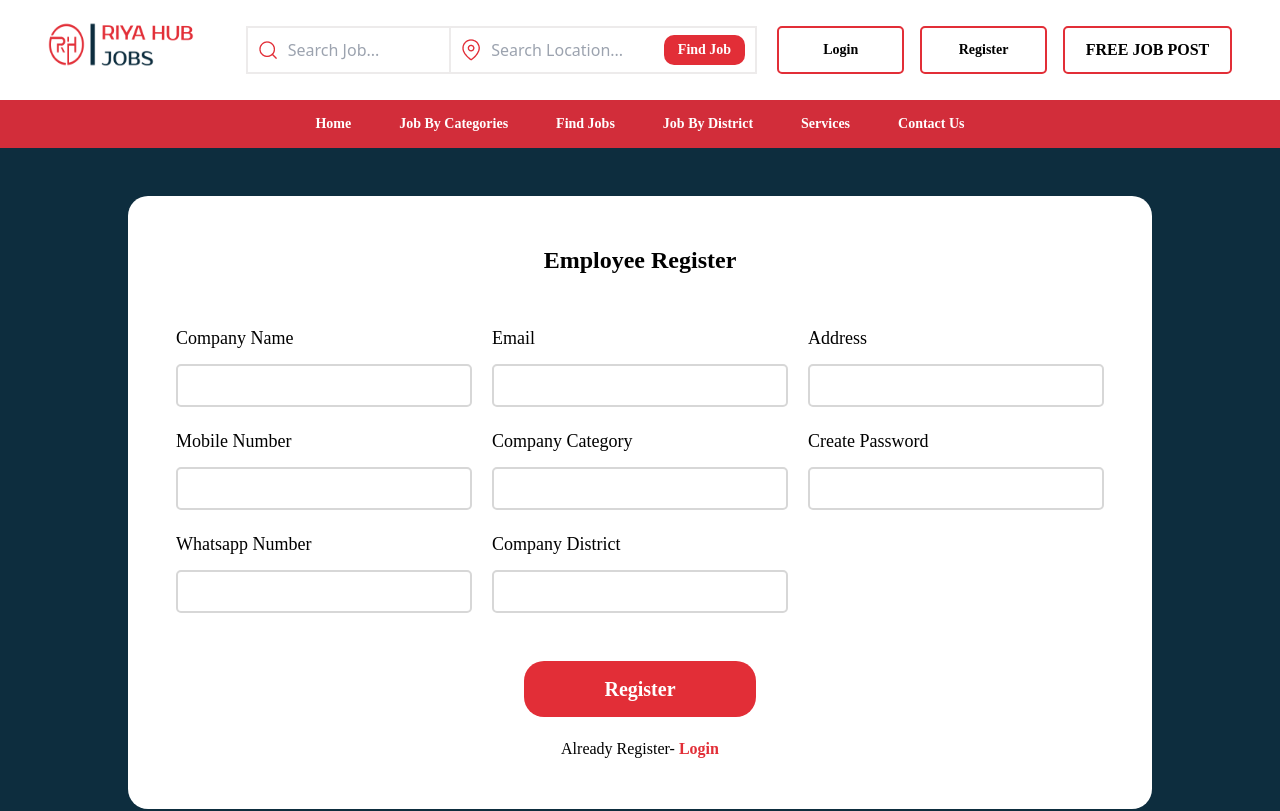
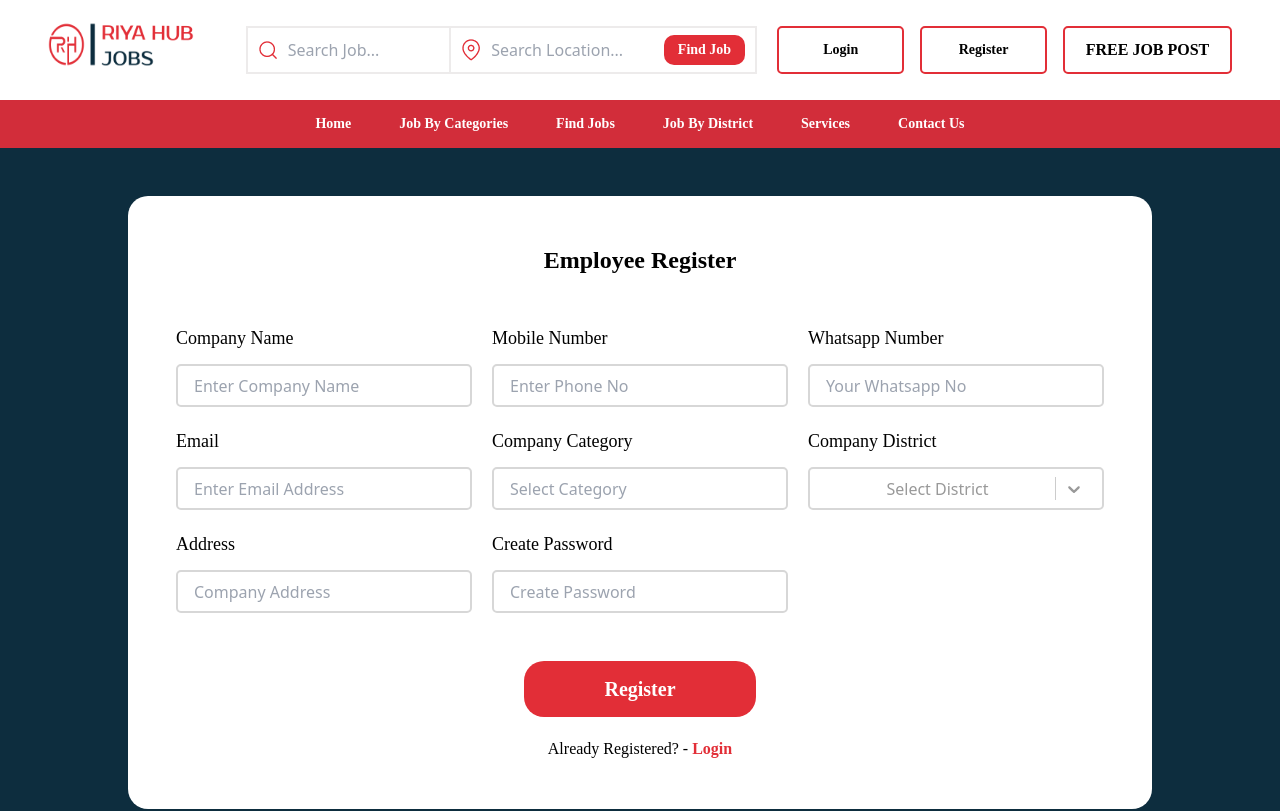
Before and after one commit to saneenv/riyahub, a React (Create React App) app: page /empreg in a window 1280 px wide. Shown: the top 811 px of the page. Built offline with nearby package versions, Linux system fonts and the light colour scheme.

Commit message:
backend employee reg started

```diff
--- a/package.json
+++ b/package.json
@@ -11,6 +11,7 @@
     "react-responsive": "^10.0.0",
     "react-router-dom": "^6.26.2",
     "react-scripts": "5.0.1",
+    "react-select": "^5.8.1",
     "web-vitals": "^2.1.4"
   },
   "scripts": {
--- a/src/components/EmployeeReg.jsx
+++ b/src/components/EmployeeReg.jsx
@@ -1,16 +1,122 @@
-import React,{useEffect} from 'react'
+import React, { useState, useEffect } from 'react';
 import NavbarMob from './NavbarMob';
 import Navbar from './Navbar';
 import { useMediaQuery } from 'react-responsive';
 import Footer from './Footer';
 import Navbar2 from './Navbar2';
+import Select from 'react-select';
+import statesAndDistricts from '../json/states-and-districts.json';
+import { useNavigate } from 'react-router-dom';
+
+function EmployeeReg() {
+    const [companyName, setCompanyName] = useState('');
+    const [mobileNumber, setMobileNumber] = useState('');
+    const [whatsappNumber, setWhatsappNumber] = useState('');
+    const [email, setEmail] = useState('');
+    const [companyCategory, setCompanyCategory] = useState('');
+    const [companyDistrict, setCompanyDistrict] = useState('');
+    const [address, setAddress] = useState('');
+    const [password, setPassword] = useState('');
+    const navigate = useNavigate();
+
+    const apiBaseUrl = process.env.REACT_APP_API_BASE_URL;
+    const [districtOptions, setDistrictOptions] = useState([]);
+
+    useEffect(() => {
+        window.scrollTo(0, 0);
+
+        // Extract districts from the imported JSON data
+        const districts = statesAndDistricts.states[0].districts.map(district => ({
+            value: district,
+            label: district
+        }));
+
+        setDistrictOptions(districts); // Set district options for the select
+    }, []);
+
+    const isMobile = useMediaQuery({ query: '(max-width: 768px)' });
+
+    const handleDistrictChange = selectedOption => {
+        setCompanyDistrict(selectedOption ? selectedOption.value : ''); // Set the selected district value
+    };
+
+    const handleSubmit = async () => {
+        // Validation checks
+        const mobilePattern = /^[0-9]{10}$/;
+        const emailPattern = /^[^\s@]+@[^\s@]+\.[^\s@]+$/;
+
+        // Check for empty fields
+        if (!companyName || !mobileNumber || !whatsappNumber || !email ||
+            !companyCategory || !companyDistrict || !address || !password) {
+            alert('Please fill in all fields.');
+            return; // Stop the function if any field is empty
+        }
+
+        // Validate mobile and WhatsApp numbers
+        if (!mobilePattern.test(mobileNumber)) {
+            alert('Mobile Number must be 10 digits.');
+            return; // Stop the function if validation fails
+        }
+
+        if (!mobilePattern.test(whatsappNumber)) {
+            alert('WhatsApp Number must be 10 digits.');
+            return; // Stop the function if validation fails
+        }
+
+        // Validate email format
+        if (!emailPattern.test(email)) {
+            alert('Please enter a valid email address.');
+            return; // Stop the function if validation fails
+        }
+
+        const formData = {
+            companyName,
+            mobileNumber,
+            whatsappNumber,
+            email,
+            companyCategory,
+            companyDistrict,
+            address,
+            password,
+        };
+
+        console.log(formData);
+
+        try {
+            const response = await fetch(`${apiBaseUrl}/registerEmployee`, {
+                method: 'POST',
+                headers: {
+                    'Content-Type': 'application/json',
+                },
+                body: JSON.stringify(formData),
+            });
+
+            const data = await response.json();
+
+            if (response.ok) {
+            alert('Registration Successful');
+            navigate('/verify');
+            // Clear all input fields
+            setCompanyName('');
+            setMobileNumber('');
+            setWhatsappNumber('');
+            setEmail('');
+            setCompanyCategory('');
+            setCompanyDistrict(''); // Clear district
+            setAddress('');
+            setPassword('');
+            } else {
+                console.log('Response error:', data);
+                alert('Error in registration');
+            }
+        } catch (err) {
+            console.error('Request error:', err);
+            alert('Error connecting to server');
+        }
+    };
 
 
-function EmployeeReg() {
-    useEffect(() => {
-        window.scrollTo(0, 0);
-    }, []);
-    const isMobile = useMediaQuery({ query: '(max-width: 768px)' });
+
     return (
         <div className='flex flex-col min-h-screen'>
             {isMobile ? <NavbarMob /> : <Navbar />}
@@ -18,58 +124,152 @@ function EmployeeReg() {
                 <Navbar2 />
             </div>
             <div className='flex justify-center items-center bg-[#0D2D3E] py-12'>
-            <div className='lg:w-[80%] w-[90%] h-[70%] bg-[white]  flex flex-col items-center  gap-12 py-12 lg:rounded-[20px] rounded-[5px]'>
+                <div className='lg:w-[80%] w-[90%] h-[70%] bg-[white] flex flex-col items-center gap-12 py-12 lg:rounded-[20px] rounded-[5px]'>
                     <span className='text-2xl font-[700] font-[display]'>Employee Register</span>
                     <div className='grid lg:grid-cols-3 grid-cols-1 gap-5 lg:px-12 px-3 w-full'>
                         <div className='flex flex-col gap-3'>
                             <span className='text-left text-lg font-[500] font-[display]'>Company Name</span>
-                        <input type="text" className='h-[43px] w-full  border-2 border-[#D7D7D7] rounded-[5px] px-4' />
+                            <input
+                                placeholder='Enter Company Name'
+                                type="text"
+                                value={companyName}
+                                onChange={(e) => setCompanyName(e.target.value)}
+                                className='h-[43px] w-full border-2 border-[#D7D7D7] rounded-[5px] px-4'
+                            />
                         </div>
                         <div className='flex flex-col gap-3'>
-                        <span className='text-left text-lg font-[500] font-[display]'>Email</span>
-                        <input type="text" className='h-[43px] w-full  border-2 border-[#D7D7D7] rounded-[5px] px-4' />
+                            <span className='text-left text-lg font-[500] font-[display]'>Mobile Number</span>
+                            <input
+                                placeholder='Enter Phone No'
+                                type="text"
+                                value={mobileNumber}
+                                onChange={(e) => setMobileNumber(e.target.value)}
+                                className='h-[43px] w-full border-2 border-[#D7D7D7] rounded-[5px] px-4'
+                            />
                         </div>
                         <div className='flex flex-col gap-3'>
-                        <span className='text-left text-lg font-[500] font-[display]'>Address</span>
-                        <input type="text" className='h-[43px] w-full  border-2 border-[#D7D7D7] rounded-[5px] px-4' />
+                            <span className='text-left text-lg font-[500] font-[display]'>Whatsapp Number</span>
+                            <input
+                                placeholder='Your Whatsapp No'
+                                type="text"
+                                value={whatsappNumber}
+                                onChange={(e) => setWhatsappNumber(e.target.value)}
+                                className='h-[43px] w-full border-2 border-[#D7D7D7] rounded-[5px] px-4'
+                            />
                         </div>
 
                         <div className='flex flex-col gap-3'>
-                        <span className='text-left text-lg font-[500] font-[display]'>Mobile Number</span>
-                        <input type="text" className='h-[43px] w-full  border-2 border-[#D7D7D7] rounded-[5px] px-4' />
+                            <span className='text-left text-lg font-[500] font-[display]'>Email</span>
+                            <input
+                                placeholder='Enter Email Address'
+                                type="text"
+                                value={email}
+                                onChange={(e) => setEmail(e.target.value)}
+                                className='h-[43px] w-full border-2 border-[#D7D7D7] rounded-[5px] px-4'
+                            />
                         </div>
                         <div className='flex flex-col gap-3'>
                             <span className='text-left text-lg font-[500] font-[display]'>Company Category</span>
-                        <input type="text" className='h-[43px] w-full  border-2 border-[#D7D7D7] rounded-[5px] px-4' />
+                            <input
+                                placeholder='Select Category'
+                                type="text"
+                                value={companyCategory}
+                                onChange={(e) => setCompanyCategory(e.target.value)}
+                                className='h-[43px] w-full border-2 border-[#D7D7D7] rounded-[5px] px-4'
+                            />
+                        </div>
+                        <div className='flex flex-col gap-3'>
+                            <span className='text-left text-lg font-[500] font-[display]'>Company District</span>
+                            <Select
+                                options={districtOptions}
+                                onChange={handleDistrictChange}
+                                placeholder="Select District"
+                                className='w-full'
+                                classNamePrefix='select'
+                                isClearable={true}
+                                value={districtOptions.find(option => option.value === companyDistrict) || null} // Set the selected option
+                                styles={{
+                                    control: (base) => ({
+                                        ...base,
+                                        height: '43px', // Match height with input fields
+                                        border: '2px solid #D7D7D7', // Match border with input fields
+                                        borderRadius: '5px', // Match border radius with input fields
+                                        padding: '0 10px', // Padding
+                                        boxShadow: 'none', // Remove default box shadow
+                                        '&:hover': {
+                                            borderColor: '#D7D7D7', // Change border color on hover
+                                        },
+                                    }),
+                                    placeholder: (base) => ({
+                                        ...base,
+                                        color: '#999999', // Change placeholder text color
+                                    }),
+                                    dropdownIndicator: (base) => ({
+                                        ...base,
+                                        color: '#999999', // Change dropdown indicator color
+                                    }),
+                                    singleValue: (base) => ({
+                                        ...base,
+                                        color: '#333333', // Change selected value text color
+                                    }),
+                                    menu: (base) => ({
+                                        ...base,
+                                        zIndex: 100, // Ensure dropdown appears above other elements
+                                    }),
+                                    menuList: (base) => ({
+                                        ...base,
+                                        padding: '0', // Remove padding from menu list
+                                    }),
+                                    option: (base, state) => ({
+                                        ...base,
+                                        backgroundColor: state.isFocused ? '#f0f0f0' : 'white', // Change background color on hover
+                                        color: state.isSelected ? '#E22E37' : '#333333', // Change color for selected option
+                                        padding: '10px', // Padding for options
+                                    }),
+                                }}
+                            />
+
+                        </div>
+
+                        <div className='flex flex-col gap-3'>
+                            <span className='text-left text-lg font-[500] font-[display]'>Address</span>
+                            <input
+                                placeholder='Company Address'
+                                type="text"
+                                value={address}
+                                onChange={(e) => setAddress(e.target.value)}
+                                className='h-[43px] w-full border-2 border-[#D7D7D7] rounded-[5px] px-4'
+                            />
                         </div>
                         <div className='flex flex-col gap-3'>
                             <span className='text-left text-lg font-[500] font-[display]'>Create Password</span>
-                        <input type="text" className='h-[43px] w-full  border-2 border-[#D7D7D7] rounded-[5px] px-4' />
+                            <input
+                                placeholder='Create Password'
+                                type="password"
+                                value={password}
+                                onChange={(e) => setPassword(e.target.value)}
+                                className='h-[43px] w-full border-2 border-[#D7D7D7] rounded-[5px] px-4'
+                            />
                         </div>
-
-
-
-                    <div className='flex flex-col gap-3'>
-                        <span className='text-left text-lg font-[500] font-[display]'>Whatsapp Number</span>
-                        <input type="text" className='h-[43px] w-full  border-2 border-[#D7D7D7] rounded-[5px] px-4' />
-                    </div>
-                    <div className='flex flex-col gap-3'>
-                        <span className='text-left text-lg font-[500] font-[display]'>Company District</span>
-                        <input type="text" className='h-[43px] w-full  border-2 border-[#D7D7D7] rounded-[5px] px-4' />
-                    </div>
-
                     </div>
 
                     <div className='flex flex-col gap-5 w-full px-12 justify-center items-center'>
-                <div className='h-[56px] lg:w-[25%] w-[50%] bg-[#E22E37] rounded-[20px] flex justify-center items-center text-[white] text-xl font-[display] font-[600]'>Register</div>
-                <span className='text-base font-[500] font-[dislay]'>Already Register- <span className='text-base font-[700] font-[dislay] text-[#E22E37] cursor-pointer'>Login</span> </span>
-                </div>
-
+                        <button
+                            onClick={handleSubmit}
+                            className='h-[56px] lg:w-[25%] w-[50%] bg-[#E22E37] rounded-[20px] flex justify-center items-center text-[white] text-xl font-[display] font-[600]'
+                        >
+                            Register
+                        </button>
+                        <span className='text-base font-[500] font-[dislay]'>
+                            Already Registered? -
+                            <span className='text-base font-[700] font-[dislay] text-[#E22E37] cursor-pointer'> Login</span>
+                        </span>
                     </div>
                 </div>
-        <Footer/>
             </div>
-    )
+            <Footer />
+        </div>
+    );
 }
 
-export default EmployeeReg
+export default EmployeeReg;
--- /dev/null
+++ b/src/json/states-and-districts.json
@@ -0,0 +1,25 @@
+{
+   "states":[
+
+      {
+         "state":"Kerala",
+         "districts":[
+            "Alappuzha",
+            "Ernakulam",
+            "Idukki",
+            "Kannur",
+            "Kasaragod",
+            "Kollam",
+            "Kottayam",
+            "Kozhikode",
+            "Malappuram",
+            "Palakkad",
+            "Pathanamthitta",
+            "Thiruvananthapuram",
+            "Thrissur",
+            "Wayanad"
+         ]
+      }
+
+   ]
+}
```
Also changed, not shown: src/components/Verify.jsx (+6 -2 lines), src/pages/Home.jsx (+6 -3 lines), 2 other files (tests, documents, lock files or other folders). Lines whose indentation alone changed are shown as unchanged.
